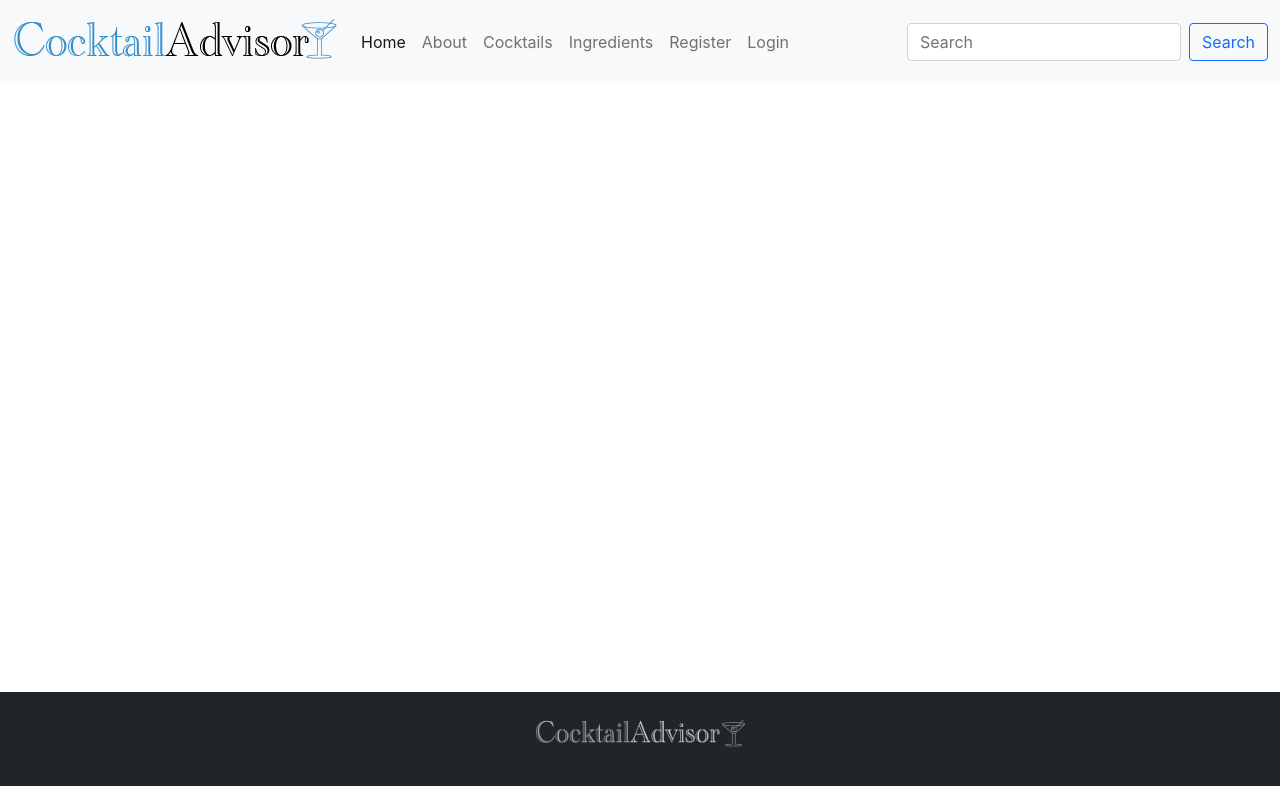
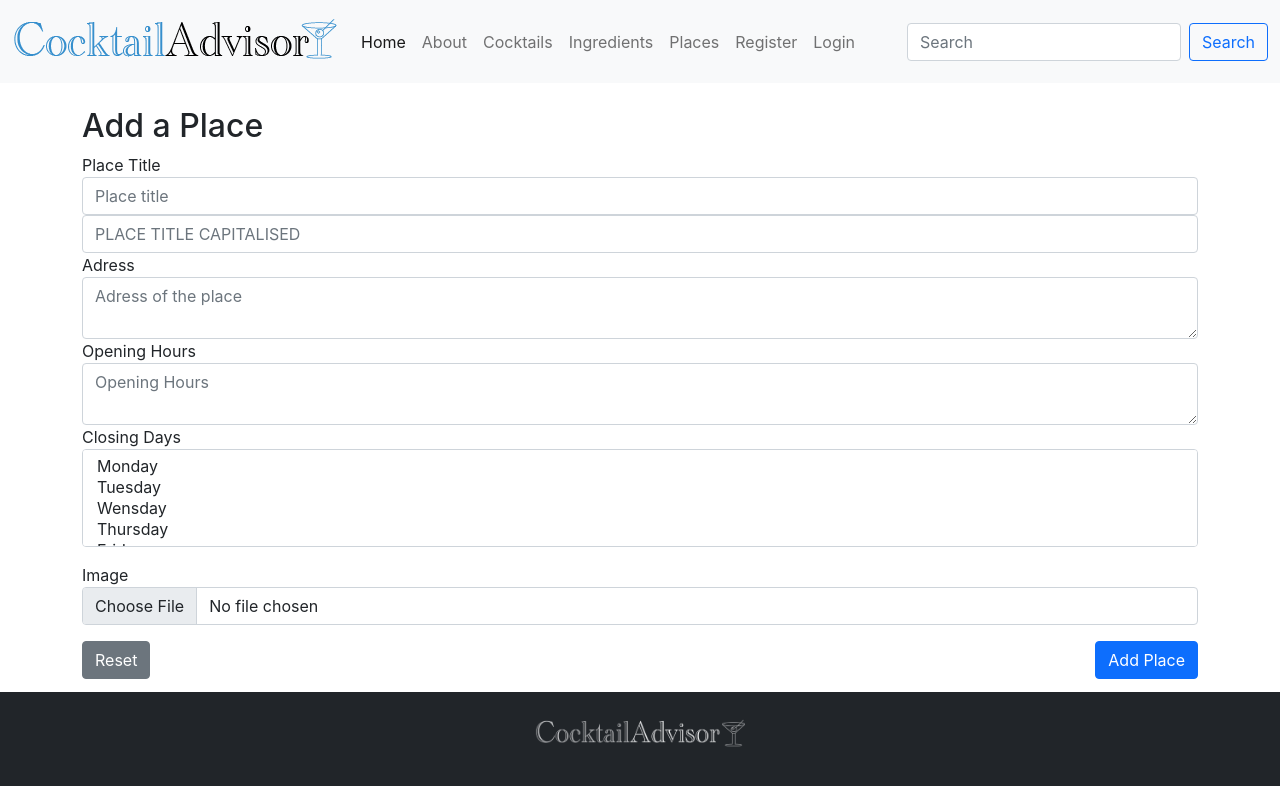
Before and after one commit to cehernandezco/CocktailAdvisor_AdvWeb_test, a React (Create React App) app: page /addPlaces in a window 1280 px wide. Shown: the top 786 px of the page. Built offline with nearby package versions, Linux system fonts and the light colour scheme; no server answers; the database is empty.

Commit message:
Places details and add Places

```diff
--- a/src/App.js
+++ b/src/App.js
@@ -11,6 +11,7 @@ const Nav = [
   { name: "About", link: "/about" },
   { name: "Cocktails", link: "/cocktails" },
   { name: "Ingredients", link: "/ingredients" },
+  { name: "Places", link: "/places" },
   { name: "Register", link: "/register" },
   { name: "Login", link: "/login" },
 
@@ -22,8 +23,10 @@ const AuthNav = [
   { name: "About", link: "/about" },
   { name: "Cocktails", link: "/cocktails" },
   { name: "Ingredients", link: "/ingredients" },
+  { name: "Places", link: "/places" },
   { name: "Add Cocktails", link: "/addCocktails" },
   { name: "Add Ingredients", link: "/addIngredients" },
+  { name: "Add Places", link: "/addPlaces" },
   { name: "Log out", link: "/logout" },
 ]
 
--- /dev/null
+++ b/src/Components/Admin/AddPlace.js
@@ -0,0 +1,98 @@
+import { useState } from 'react'
+
+export function AddPlace(props) {
+  const [message,setMessage] = useState()
+  const [error,setError] = useState( false )
+
+  const submitHandler = (event) => {
+    event.preventDefault()
+    const formData = new FormData(event.target)
+    event.target.reset()
+    const obj = new Object()
+    formData.forEach((value, key) => {
+      obj[key] = value
+    })
+    // upload image to get the url
+    if (obj.photo) {
+      const string = Math.random().toString(36).substr(2, 5)
+      const img_name = obj.photo.name
+      const name = obj.name
+      // const title = obj.title.split(' ').join('')
+      const path = 'places/' + string + name + img_name
+      props.imageHandler(path, obj.photo)
+        .then((url) => {
+          obj.photo = url
+          props.handler(obj)
+            .then((response) => {
+              setMessage('Your Place has been added!')
+              setError( false)
+            } )
+            .catch((error) => {
+              setMessage('There has been an error!')
+              setError(true)
+            })
+        })
+        .catch((error) => console.log(error))
+    }
+    else {
+      console.log('need image')
+    }
+  }
+
+  const Feedback = ( props ) => {
+    setTimeout( () => {
+      setMessage(null)
+      setError(false)
+    }, props.duration )
+    return(
+      <div className={ (error) ? "alert alert-danger" : "alert alert-success" }
+      style={{ display: (message) ? "block" : "none" }}>
+        {props.content}
+      </div>
+    )
+  }
+  function capitaliseText (event) {
+    const { value } = event.target.value
+
+
+  }
+
+
+  return (
+    <form id="add-data" onSubmit={submitHandler}>
+      <h2>Add a Place</h2>
+      <label htmlFor="title">Place Title</label>
+      <input type="text" onChange={capitaliseText} className="form-control" name="name" placeholder="Place title" id="name" />
+      <input type="text" style={{textTransform:"uppercase"}} className="form-control" placeholder="Place title capitalised" name="name_insensitive" id="name_insensitive" />
+      <label htmlFor="tagline">Adress</label>
+      <textarea className="form-control" name="address" placeholder="Adress of the place" id="address" />
+      <label htmlFor="tagline">Opening Hours</label>
+      <textarea className="form-control" name="openingHours" placeholder="Opening Hours" id="openingHours" />
+      <label htmlFor="tagline">Closing Days</label>
+
+      <select className="form-select  mb-3" name="closingDays" id="closingDays" multiple>
+          <option value="Monday">Monday</option>
+          <option value="Tuesday">Tuesday</option>
+          <option value="Wensday">Wensday</option>
+          <option value="Thursday">Thursday</option>
+          <option value="Friday ">Friday</option>
+          <option value="Saturday ">Saturday</option>
+          <option value="Sunday ">Sunday</option>
+      </select>
+
+
+
+
+
+      <label htmlFor="cover_image">Image</label>
+      <input type="file" className="form-control" name="photo" placeholder="Ingredient image" id="photo" />
+      <div className="mt-3 buttons d-flex flex-row justify-content-between">
+        <button type="reset" className="btn btn-secondary">Reset</button>
+        <button type="submit" className="btn btn-primary">Add Place</button>
+      </div>
+      <div className="my-2">
+        <Feedback duration={3000} content={message} />
+      </div>
+    </form>
+  )
+}
--- a/src/Components/Content.js
+++ b/src/Components/Content.js
@@ -14,10 +14,13 @@ import { Login } from './Login';
 import { Logout } from './Logout';
 import { AddCocktail } from './Admin/AddCocktail';
 import { AddIngredient } from './Admin/AddIngredient';
+import { AddPlace } from './Admin/AddPlace';
 import { Cocktail } from './Cocktails';
 import { Ingredient } from './Ingredients';
+import { Place } from './Places';
 import { CocktailsDetail } from './CocktailsDetail';
 import { IngredientsDetail } from './IngredientsDetail';
+import { PlacesDetail } from './PlacesDetail';
 
 export function Content(props) {
   const [auth, setAuth] = useState(false)
@@ -25,6 +28,7 @@ export function Content(props) {
 
   const [ cocktailData, setCocktailData ] = useState()
   const [ ingredientData, setIngredientData ] = useState()
+  const [ placeData, setPlaceData ] = useState()
 
   if (!firebase.apps.length) {
     firebase.initializeApp(firebaseConfig);
@@ -64,6 +68,17 @@ export function Content(props) {
     }
   }, [ingredientData])
 
+  useEffect( () => {
+    if( !placeData ) {
+      readPlacesData()
+      .then( ( data ) => {
+        console.log(data)
+        setPlaceData( data )
+      })
+      .catch( (error) => console.log(error) )
+    }
+  }, [placeData])
+
   const db = firebase.firestore()
 
   const addCocktail = (data) => {
@@ -76,6 +91,13 @@ export function Content(props) {
   const addIngredient = ( data ) => {
     return new Promise( ( resolve,reject) => {
       db.collection('Ingredients').add( data )
+      .then( () => resolve( true ) )
+      .catch( (error) => reject(error) )
+    })
+  }
+  const addPlace = ( data ) => {
+    return new Promise( ( resolve,reject) => {
+      db.collection('Places').add( data )
       .then( () => resolve( true ) )
       .catch( (error) => reject(error) )
     })
@@ -116,6 +138,20 @@ export function Content(props) {
     })
   }
 
+  const readPlacesData = () => {
+    return new Promise( (resolve,reject) => {
+      db.collection('Places').onSnapshot( (querySnapshot) => {
+        let places = []
+        querySnapshot.forEach( (doc) => {
+          let place = doc.data()
+          place.id = doc.id
+          places.push( place )
+        })
+        resolve( places )
+      })
+    })
+  }
+
   const getCocktailsDetail = (id) => {
     return new Promise((resolve, reject) => {
       db.collection('Cocktails').doc(id).get()
@@ -128,6 +164,16 @@ export function Content(props) {
   const getIngredientsDetail = ( id ) => {
     return new Promise( (resolve,reject) => {
       db.collection('Ingredients').doc(id).get()
+      .then( ( doc ) => {
+          resolve( doc.data() )
+      })
+      .catch((error) => reject( error ))
+    })
+  }
+
+  const getPlacesDetail = ( id ) => {
+    return new Promise( (resolve,reject) => {
+      db.collection('Places').doc(id).get()
       .then( ( doc ) => {
           resolve( doc.data() )
       })
@@ -213,6 +259,9 @@ export function Content(props) {
         <Route path="/ingredients">
           <Ingredient data={ingredientData} />
         </Route>
+        <Route path="/places">
+          <Place data={placeData} />
+        </Route>
         <Route path="/register">
           <Register handler={registerUser} />
         </Route>
@@ -236,6 +285,12 @@ export function Content(props) {
         <Route path="/ingredient/:ingredientId">
           <IngredientsDetail handler={getIngredientsDetail} />
         </Route>
+        <Route path="/addPlaces">
+          <AddPlace handler={addPlace} imageHandler={addImage} />
+        </Route>
+        <Route path="/place/:placeId">
+          <PlacesDetail handler={getPlacesDetail} />
+        </Route>
       </Switch>
     </div>
   )
--- /dev/null
+++ b/src/Components/Places.js
@@ -0,0 +1,53 @@
+import { useState, useEffect } from "react";
+import { Link } from "react-router-dom";
+
+export function Place ( props ) {
+  const [ data, setData ] = useState()
+
+  useEffect( () => {
+    setData( props.data )
+  }, [props.data] )
+
+
+  if( !data ) {
+    return(
+      <div className="places">
+        <h2>Getting data ...</h2>
+      </div>
+    )
+  }
+  else {
+    const Places = data.map( (item, key) => {
+      return(
+        <div className="col-md-3 my-2" key={key}>
+          <div className="card position-relative">
+            <Link
+            className ="position-absolute"
+            to= { "place/" + item.id }
+            style={{top:0, bottom:0, left:0, right:0}}/>
+            <img
+            src={item.photo}
+            className="card-img-top border border-primary"
+            alt={item.name}
+            style={{width: '100%', height: '300px', objectFit: 'cover', objectPosition: 'center'}}
+            />
+            <div className="card-body">
+              <h5 className="card-title">{item.name}</h5>
+              <p style={{minHeight: '5ch'}}>{item.description}</p>
+
+            </div>
+          </div>
+        </div>
+      )
+    })
+    return(
+      <div className="places">
+        <h2>Places</h2>
+        <div className="row">
+        { Places }
+        </div>
+      </div>
+    )
+  }
+
+}
--- /dev/null
+++ b/src/Components/PlacesDetail.js
@@ -0,0 +1,40 @@
+import { useState, useEffect } from "react";
+import { useParams } from "react-router";
+
+export function PlacesDetail(props){
+    const [place, setPlace] = useState()
+
+    const { placeId } = useParams()
+
+    useEffect( () => {
+    if (!place) {
+        props.handler( placeId )
+        .then( (placeData) => setPlace(placeData) )
+        .catch( (error) => console.log(error) )
+        }
+    })
+
+    if( !place) {
+        return <h3>Loading ingredient...</h3>
+    }
+    else {
+        console.log( place )
+        return(
+            <div className ="row">
+                <div className="col-md-6">
+                    <img className="img-fluid img-thumbnail mb-4" src={place.photo}/>
+                </div>
+                <div className="col-md-6">
+                    <h3>{place.name}</h3>
+                    <h4>{place.address}</h4>
+                    <h5>{place.openingHours}</h5>
+                    <h6>{place.closingDays}</h6>
+
+
+                    {/* not working */}
+
+                </div>
+            </div>
+        )
+    }
+}
```
